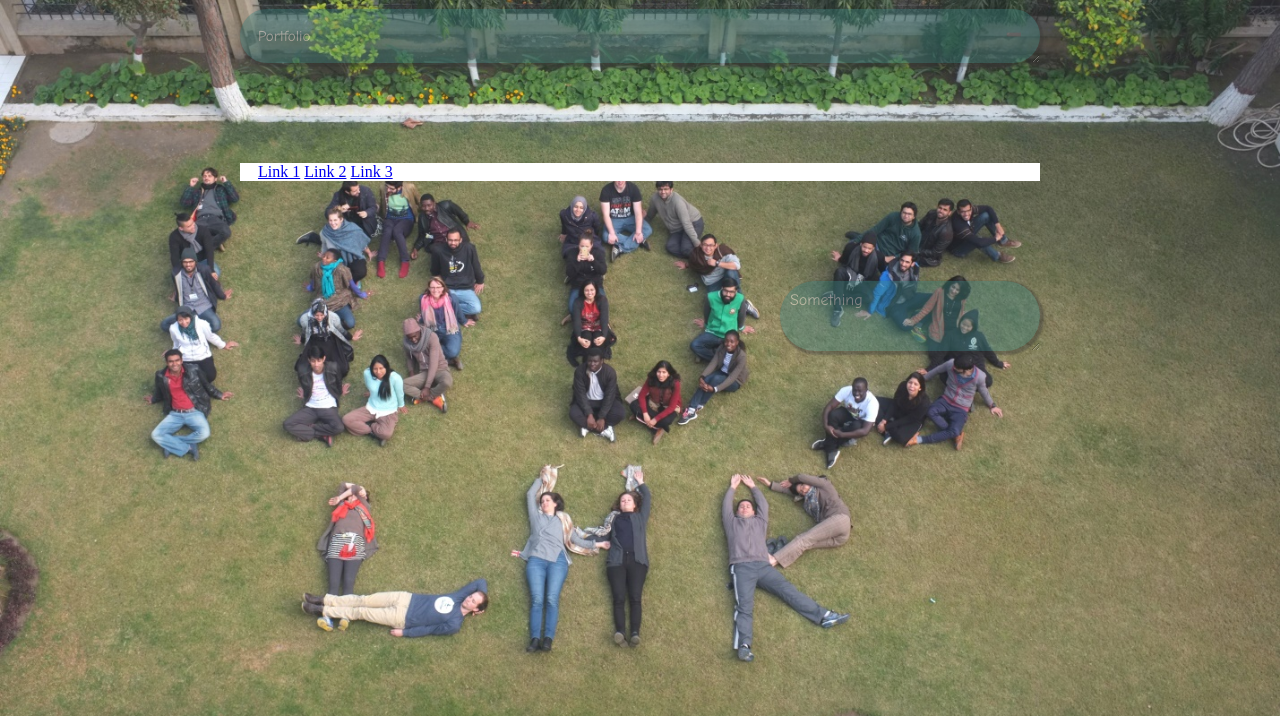
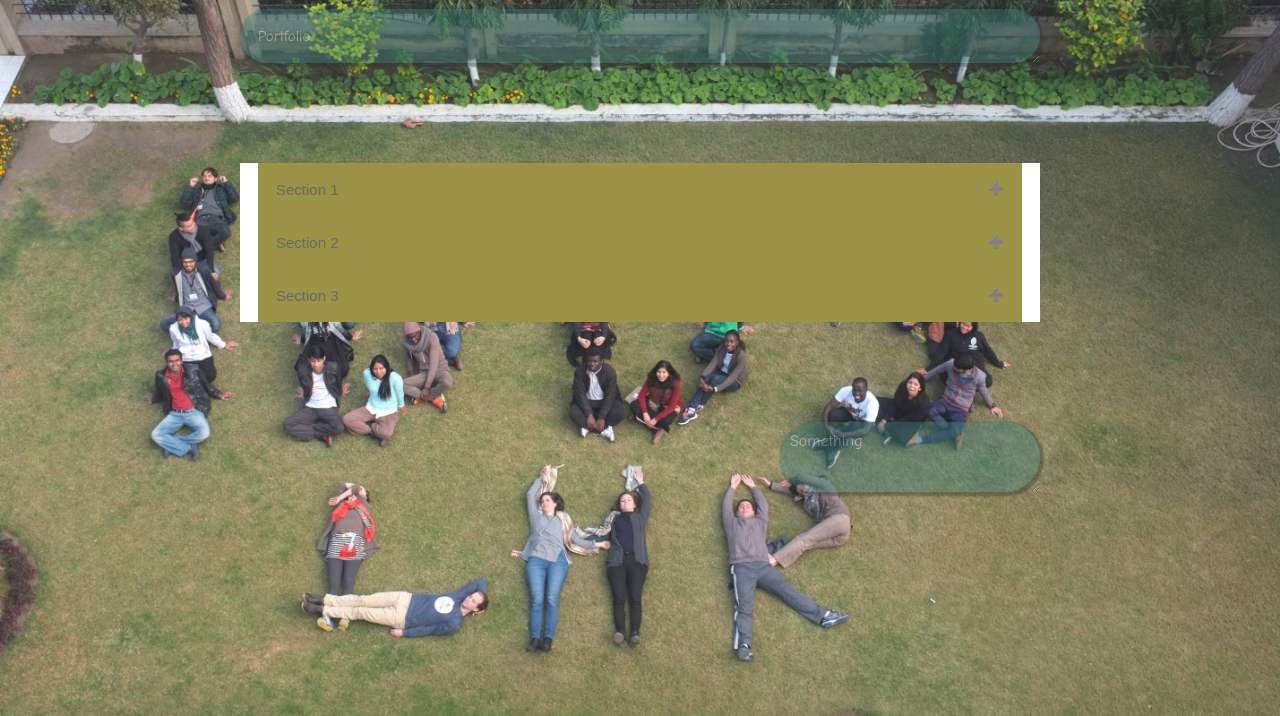
Before and after one commit to crakama/crakama.github.io, a website: page index.html in a window 1280 px wide. Both pictures are taken after a click on the button "Portfolio". Shown: the part 84-800 px from the top of the page. Drawn offline with Linux system fonts and the light colour scheme.

Commit message:
fix accordion transition issues

```diff
--- a/index.html
+++ b/index.html
@@ -31,9 +31,20 @@
 
    <button class=" box1 accordion" id="transbox">Portfolio</button>
    <div  class="panel">
-       <a class="" href="#">Link 1</a>
-    <a class="" href="#">Link 2</a>
-    <a class="" href="#">Link 3</a>
+       <button class="accordion">Section 1</button>
+<div class="panel">
+  <p>Lorem ipsum dolor sit amet, consectetur adipisicing elit, sed do eiusmod tempor incididunt ut labore et dolore magna aliqua. Ut enim ad minim veniam, quis nostrud exercitation ullamco laboris nisi ut aliquip ex ea commodo consequat.</p>
+</div>
+
+<button class="accordion">Section 2</button>
+<div class="panel">
+  <p>Lorem ipsum dolor sit amet, consectetur adipisicing elit, sed do eiusmod tempor incididunt ut labore et dolore magna aliqua. Ut enim ad minim veniam, quis nostrud exercitation ullamco laboris nisi ut aliquip ex ea commodo consequat.</p>
+</div>
+
+<button class="accordion">Section 3</button>
+<div id="foo" class="panel">
+  <p>Lorem ipsum dolor sit amet, consectetur adipisicing elit, sed do eiusmod tempor incididunt ut labore et dolore magna aliqua. Ut enim ad minim veniam, quis nostrud exercitation ullamco laboris nisi ut aliquip ex ea commodo consequat.</p>
+</div>
    </div>
 
 
```
